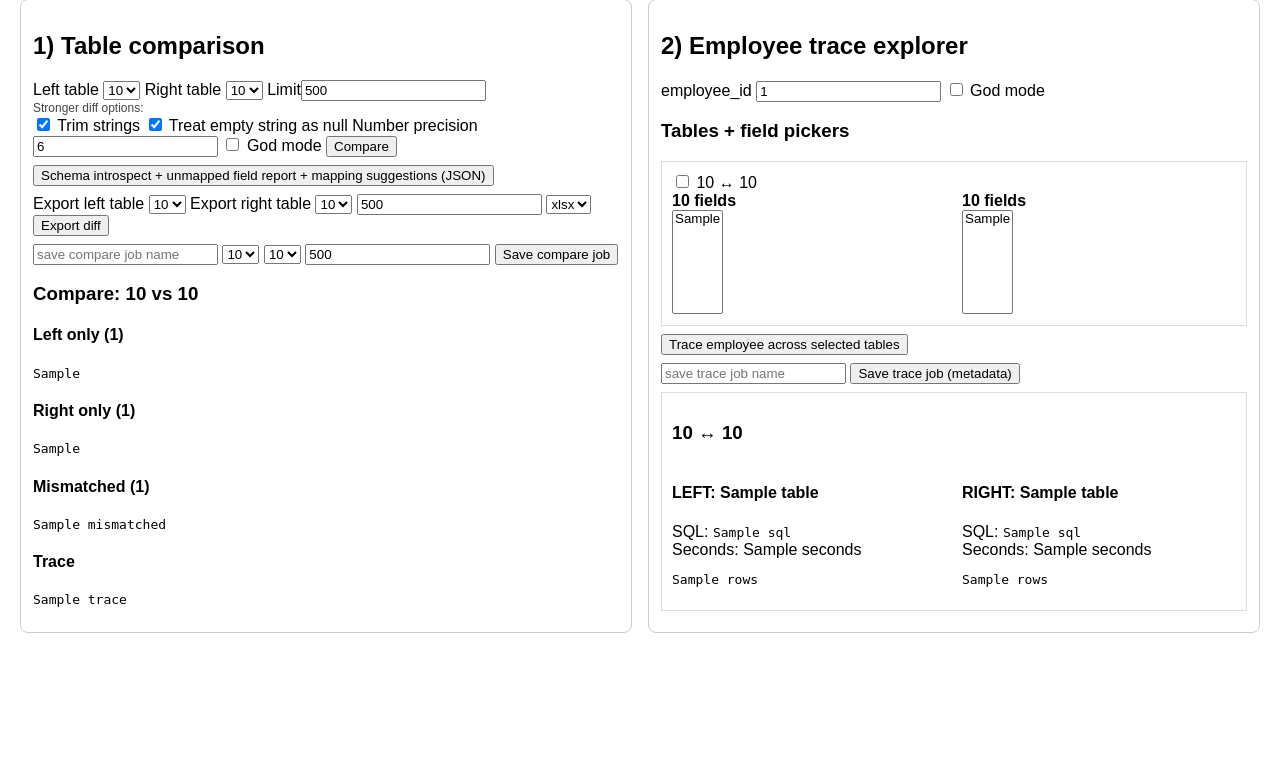
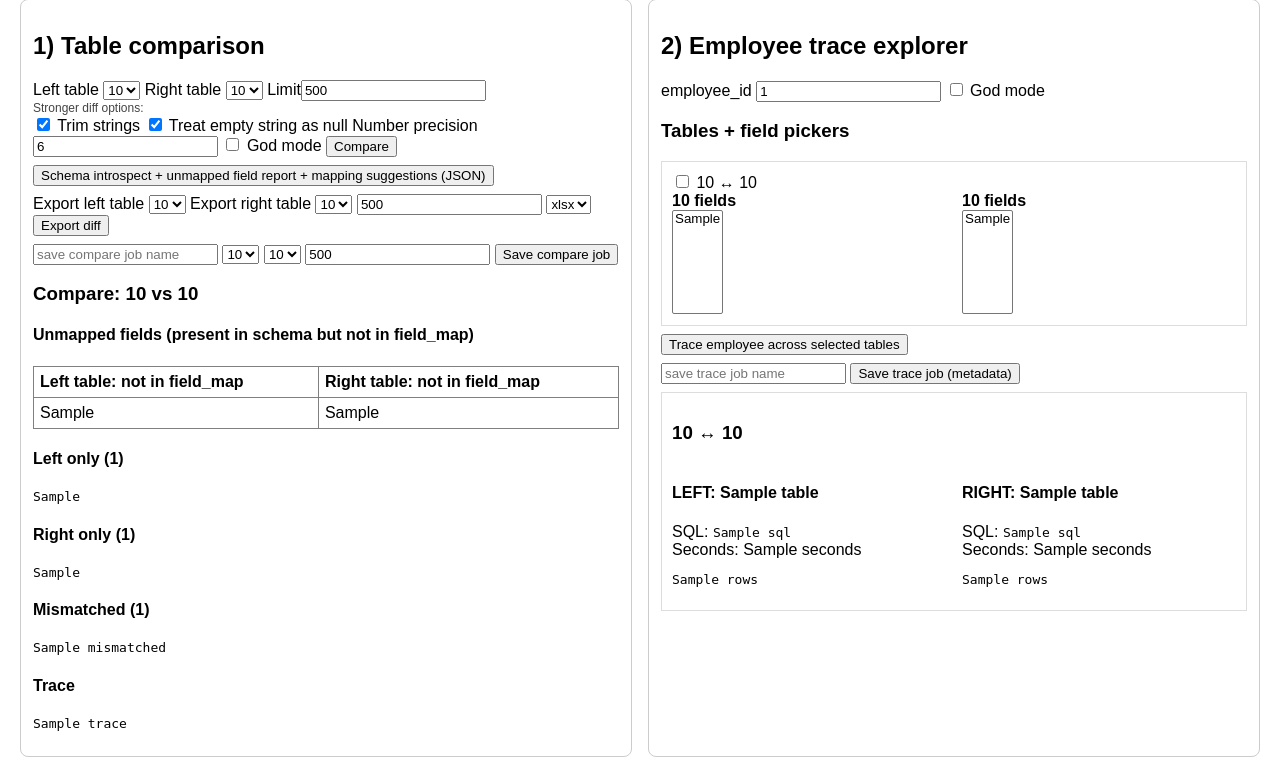
Before and after one commit to kellyclaw-ai/vertica-workday-compare, a FastAPI app: template templates/index.html in a window 1280 px wide. Shown: the part 228-1005 px from the top of the page. Before the commit the page ends 861 px from the top, so only its background shows below. Run offline with FastAPI, Linux system fonts and the light colour scheme; the template is opened without the code that fills it: most values are stand-ins (such as "Sample title", 1, 10 or a date in 2020).

Commit message:
Show unmapped schema fields in compare UI table

```diff
--- a/app/main.py
+++ b/app/main.py
@@ -24,6 +24,32 @@ def _conn_left() -> dict:
 
 def _conn_right() -> dict:
     return settings.right.model_dump()
+
+
+def _unmapped_fields_report(left_table: str, right_table: str) -> dict:
+    left_cols = get_table_columns(_conn_left(), left_table)
+    right_cols = get_table_columns(_conn_right(), right_table)
+
+    _, all_field_maps = load_mapping(settings.mapping_file)
+    pair_field_maps = [
+        f for f in all_field_maps
+        if f.left_table == left_table and f.right_table == right_table
+    ]
+
+    mapped_left_fields = {f.left_field for f in pair_field_maps}
+    mapped_right_fields = {f.right_field for f in pair_field_maps}
+
+    left_unmapped = [c for c in left_cols if c not in mapped_left_fields]
+    right_unmapped = [c for c in right_cols if c not in mapped_right_fields]
+
+    return {
+        "left_only_not_in_field_map": left_unmapped,
+        "right_only_not_in_field_map": right_unmapped,
+        "either_side_not_in_field_map": {
+            "left": left_unmapped,
+            "right": right_unmapped,
+        },
+    }
 
 
 def _render_home(request: Request, compare_result=None, trace_frames=None, employee_id=""):
@@ -59,11 +85,7 @@ def introspect(left_table: str, right_table: str):
         if f.left_table == left_table and f.right_table == right_table
     ]
 
-    mapped_left_fields = {f.left_field for f in pair_field_maps}
-    mapped_right_fields = {f.right_field for f in pair_field_maps}
-
-    left_unmapped = [c for c in left_cols if c not in mapped_left_fields]
-    right_unmapped = [c for c in right_cols if c not in mapped_right_fields]
+    unmapped_fields = _unmapped_fields_report(left_table, right_table)
 
     def norm(n: str) -> str:
         return re.sub(r"[^a-z0-9]", "", n.lower())
@@ -90,14 +112,7 @@ def introspect(left_table: str, right_table: str):
                 }
                 for f in pair_field_maps
             ],
-            "unmapped_fields": {
-                "left_only_not_in_field_map": left_unmapped,
-                "right_only_not_in_field_map": right_unmapped,
-                "either_side_not_in_field_map": {
-                    "left": left_unmapped,
-                    "right": right_unmapped,
-                },
-            },
+            "unmapped_fields": unmapped_fields,
             "suggested_field_mappings": suggestions,
         }
     )
@@ -127,7 +142,16 @@ def compare_ui(
         nullish_equal,
         number_precision,
     )
-    return _render_home(request, compare_result={"left_table": left_table, "right_table": right_table, "result": result})
+    unmapped_fields = _unmapped_fields_report(left_table, right_table)
+    return _render_home(
+        request,
+        compare_result={
+            "left_table": left_table,
+            "right_table": right_table,
+            "result": result,
+            "unmapped_fields": unmapped_fields,
+        },
+    )
 
 
 @app.post("/compare/export")
--- a/templates/index.html
+++ b/templates/index.html
@@ -79,6 +79,34 @@
 
       {% if compare_result %}
         <h3>Compare: {{ compare_result.left_table }} vs {{ compare_result.right_table }}</h3>
+
+        <h4>Unmapped fields (present in schema but not in field_map)</h4>
+        <table border="1" cellpadding="6" cellspacing="0" style="border-collapse: collapse; width: 100%; margin-bottom: 12px;">
+          <thead>
+            <tr>
+              <th style="text-align:left;">Left table: not in field_map</th>
+              <th style="text-align:left;">Right table: not in field_map</th>
+            </tr>
+          </thead>
+          <tbody>
+            {% set left_unmapped = compare_result.unmapped_fields.left_only_not_in_field_map %}
+            {% set right_unmapped = compare_result.unmapped_fields.right_only_not_in_field_map %}
+            {% set max_rows = [left_unmapped|length, right_unmapped|length]|max %}
+            {% if max_rows == 0 %}
+              <tr>
+                <td colspan="2"><em>No unmapped fields found for this table pair.</em></td>
+              </tr>
+            {% else %}
+              {% for i in range(max_rows) %}
+                <tr>
+                  <td>{{ left_unmapped[i] if i < (left_unmapped|length) else "" }}</td>
+                  <td>{{ right_unmapped[i] if i < (right_unmapped|length) else "" }}</td>
+                </tr>
+              {% endfor %}
+            {% endif %}
+          </tbody>
+        </table>
+
         <h4>Left only ({{ compare_result.result.left_only|length }})</h4><pre>{{ compare_result.result.left_only }}</pre>
         <h4>Right only ({{ compare_result.result.right_only|length }})</h4><pre>{{ compare_result.result.right_only }}</pre>
         <h4>Mismatched ({{ compare_result.result.mismatched|length }})</h4><pre>{{ compare_result.result.mismatched }}</pre>
```
